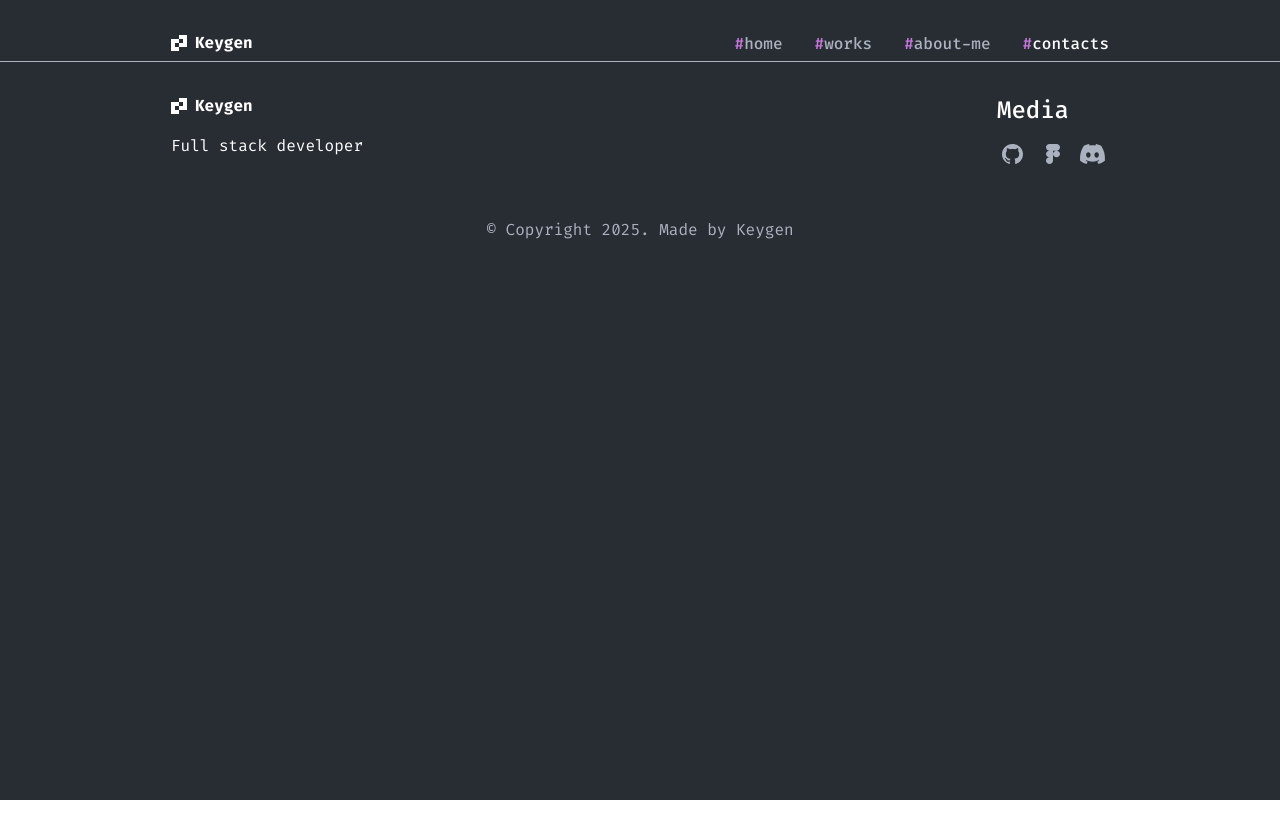
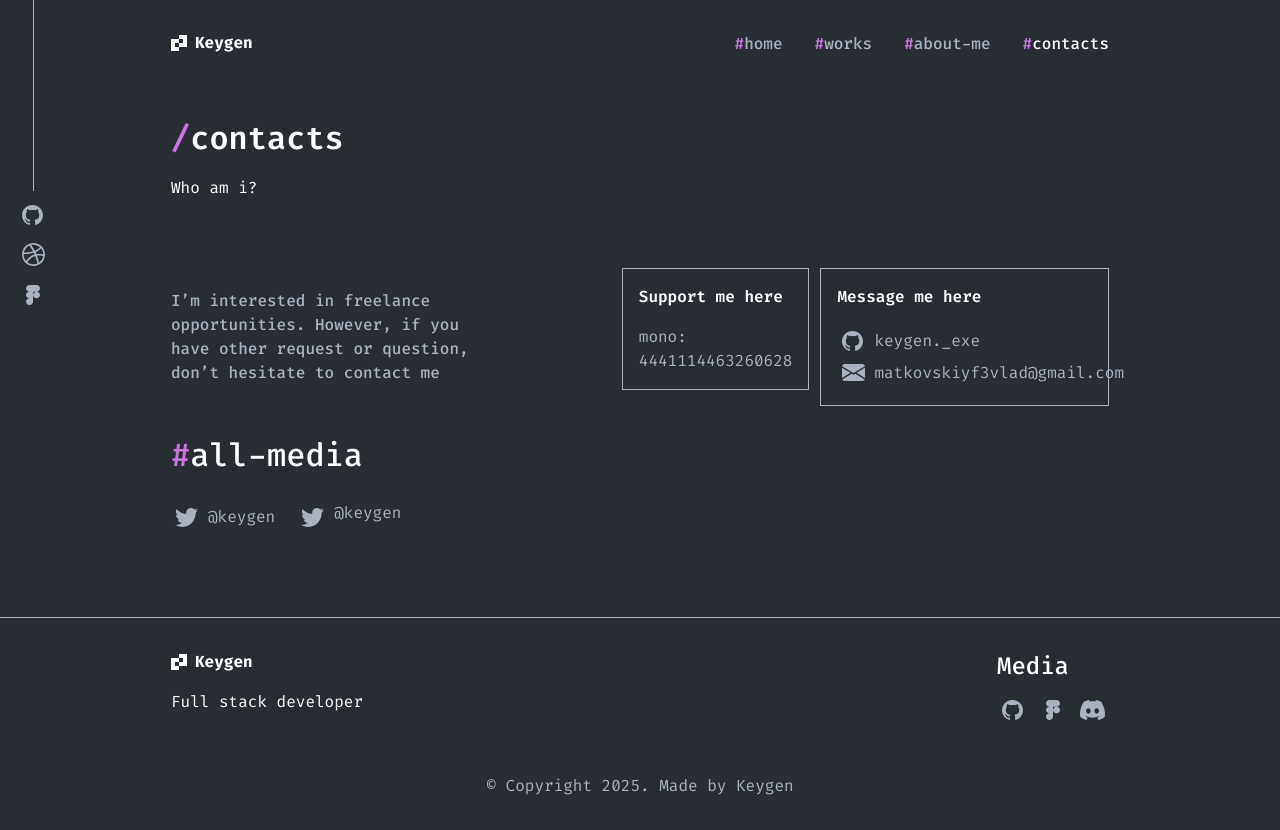
Before and after one commit to O1ympus/keygen, a React (Vite) app: page /#/contacts in a window 1280 px wide. Before the commit the page ends 800 px from the top, so only its background shows below. Built offline with nearby package versions, Linux system fonts and the light colour scheme.

Commit message:
style(DEV-7): created contacts page

```diff
--- a/src/components/molecules/MessageMe.tsx
+++ b/src/components/molecules/MessageMe.tsx
@@ -2,7 +2,7 @@ import { Contact } from './Contact.tsx';
 
 export const MessageMe = () => {
   return (
-    <div className="border border-1 border-custom-gray p-4">
+    <div className="border border-1 border-custom-gray p-4 w-fit">
       <p className="font-semibold text-white mb-4">Message me here</p>
       <div>
         <Contact
--- /dev/null
+++ b/src/components/molecules/SupportMe.tsx
@@ -0,0 +1,8 @@
+export const SupportMe = () => {
+  return (
+    <div className="border border-1 border-custom-gray p-4 w-fit h-fit">
+      <p className="font-semibold text-white mb-4">Support me here</p>
+      <p className={`text-custom-gray`}>mono: 4441114463260628</p>
+    </div>
+  );
+};
--- a/src/components/organisms/Footer.tsx
+++ b/src/components/organisms/Footer.tsx
@@ -5,7 +5,7 @@ export const Footer = () => {
   return (
     <footer
       className={`py-8 px-[171px] border-t border-t-1 border-custom-gray
-          w-screen flex flex-col items-center`}
+          w-screen flex flex-col items-center h-fit`}
     >
       <div className="mb-12 flex justify-between items-start w-full">
         <div>
--- a/src/components/pages/Contacts.tsx
+++ b/src/components/pages/Contacts.tsx
@@ -1,3 +1,50 @@
-export const Contacts = () => {
-  return <></>;
+import * as React from 'react';
+import { Sidebar } from '../molecules/Sidebar.tsx';
+import { Title } from '../molecules/Title.tsx';
+import { MessageMe } from '../molecules/MessageMe.tsx';
+import { SupportMe } from '../molecules/SupportMe.tsx';
+import { Heading } from '../molecules/Heading.tsx';
+import { Icon } from '../atoms/Icon.tsx';
+
+export const Contacts: React.FC = () => {
+  return (
+    <div className={`px-[171px] mt-[53px]`}>
+      <Sidebar />
+      <Title
+        title="contacts"
+        subtitle="Who am i?"
+      />
+
+      <div
+        className={`flex justify-between items-center gap-[117px] mb-[25px]`}
+      >
+        <p className="text-custom-gray font-medium max-w-[400px]">
+          I’m interested in freelance opportunities. However, if you have other
+          request or question, don’t hesitate to contact me
+        </p>
+        <div className={`flex gap-[11px] w-fit`}>
+          <SupportMe />
+          <MessageMe />
+        </div>
+      </div>
+
+      <Heading
+        text="all-media"
+        linePresent={false}
+        className={`mb-[22px]`}
+      />
+      <div
+        className={`flex items-center gap-[22px] text-custom-gray mb-[84px]`}
+      >
+        <div className={`flex gap-[5px] items-center`}>
+          <Icon fileName="twitter" />
+          <span>@keygen</span>
+        </div>
+        <div className={`flex gap-[5px]`}>
+          <Icon fileName="twitter" />
+          <span>@keygen</span>
+        </div>
+      </div>
+    </div>
+  );
 };
```
